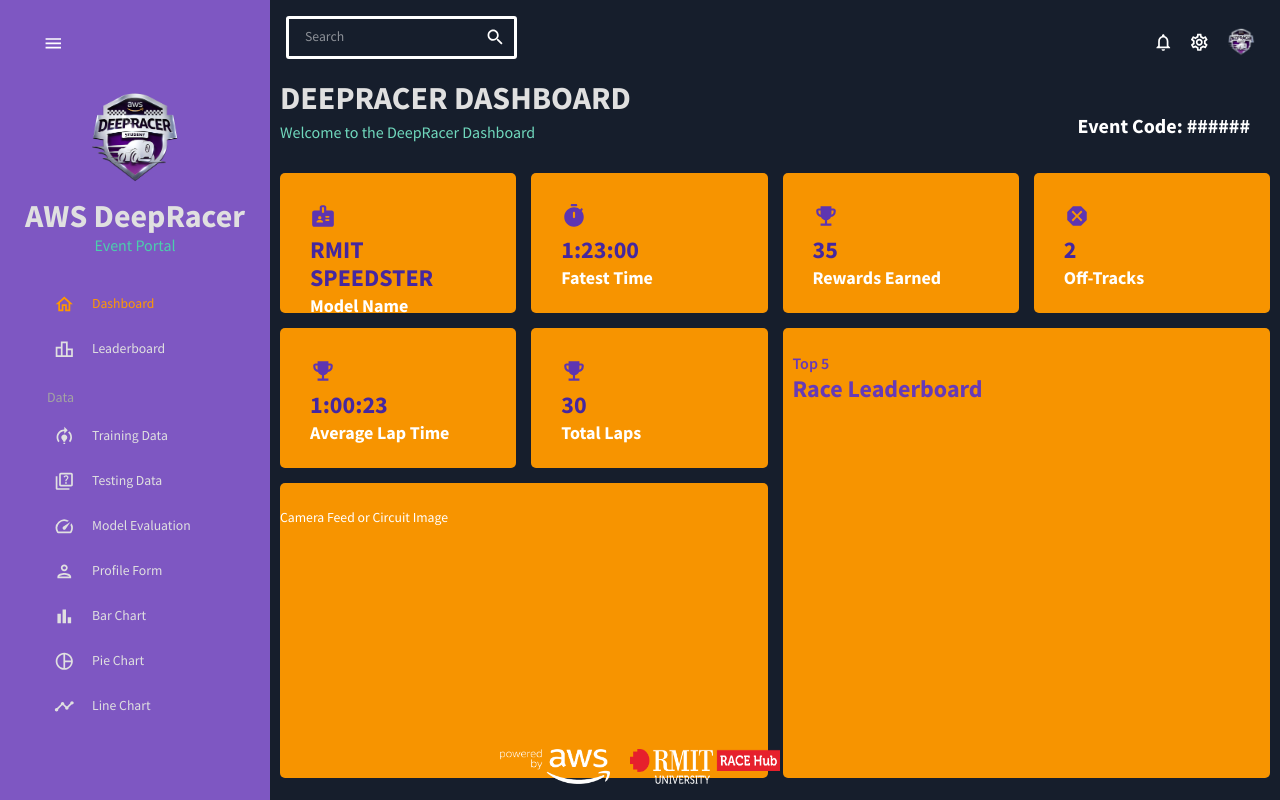
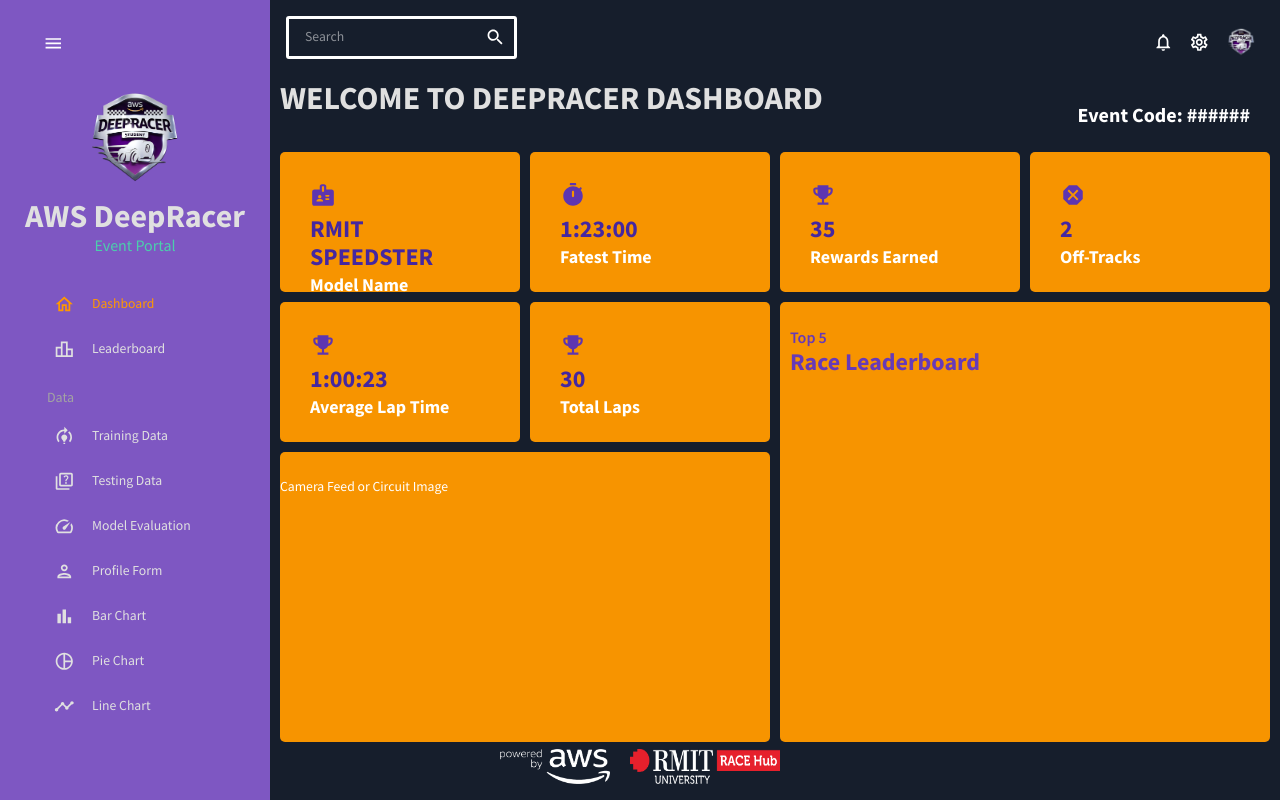
Before and after one commit to IP-299-Deepracer/Deepracer-Dashboard, a React (Create React App) app in the folder deepracer_dashboard/: page /dashboard in a window 1280 px wide. Built offline with nearby package versions, Linux system fonts and the light colour scheme.

Commit message:
Removed the subtitle and changed the gap between boxes

```diff
--- a/deepracer_dashboard/src/scenes/dashboard/index.jsx
+++ b/deepracer_dashboard/src/scenes/dashboard/index.jsx
@@ -68,7 +68,7 @@
     <Box m="10px">
       {/* HEADER */}
       <Box display="flex" justifyContent="space-between" alignItems="center">
-        <Header title=" DEEPRACER DASHBOARD" subtitle="Welcome to the DeepRacer Dashboard"/>
+        <Header title=" WELCOME TO DEEPRACER DASHBOARD"/>
 
         <Box>
           <Typography
@@ -86,7 +86,7 @@
         display= "grid"
         gridTemplateColumns= "repeat(4, 1fr)" // Creates a 4x4 grid layout for the dashboard
         gridAutoRows= "140px"
-        gap="15px"
+        gap="10px"
         flex="1"
       >
         {/* ROW 1 */}
```
